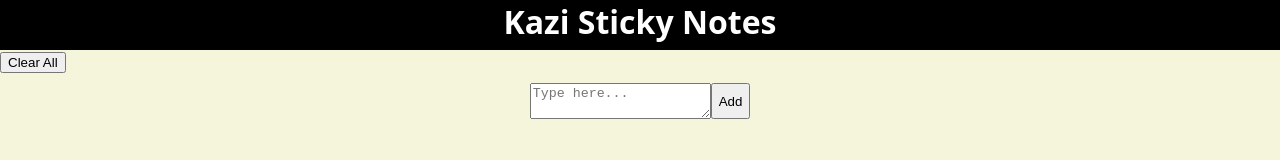
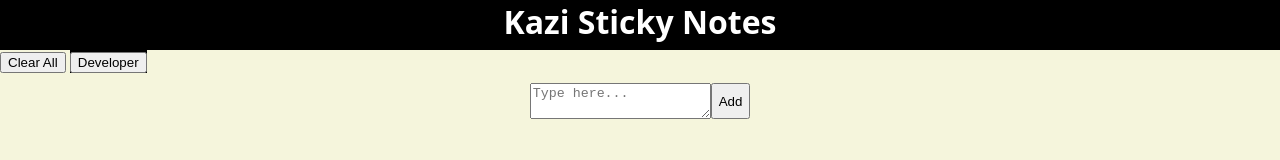
Before and after one commit to kazisaheb/To-Do-List, a plain HTML site: page index.html in a window 1280 px wide. Shown: the top 160 px of the page. Drawn offline with Linux system fonts and the light colour scheme.

Commit message:
Update index.html

```diff
--- a/index.html
+++ b/index.html
@@ -17,6 +17,10 @@
     <h1>Kazi Sticky Notes</h1>
   </header>
   <button onclick="clearAll()">Clear All</button>
+
+  <a href="https://www.facebook.com/thefinix" target="_blank"><button>Developer</button></a>
+
+
   <main id="main">
     <div class="input"><textarea id="inputText" placeholder="Type here..."></textarea><button
         onclick="input()">Add</button></div>
```
